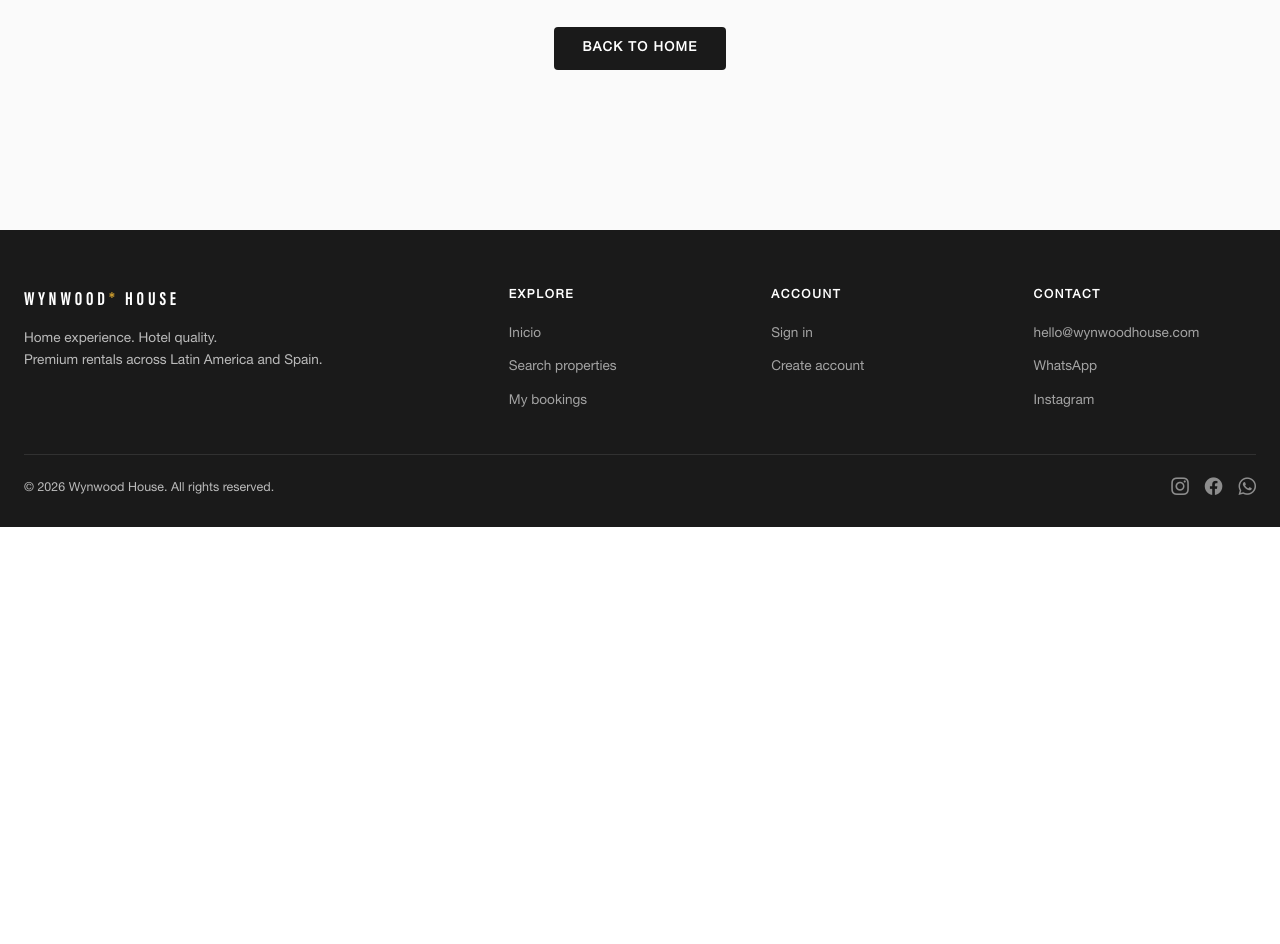
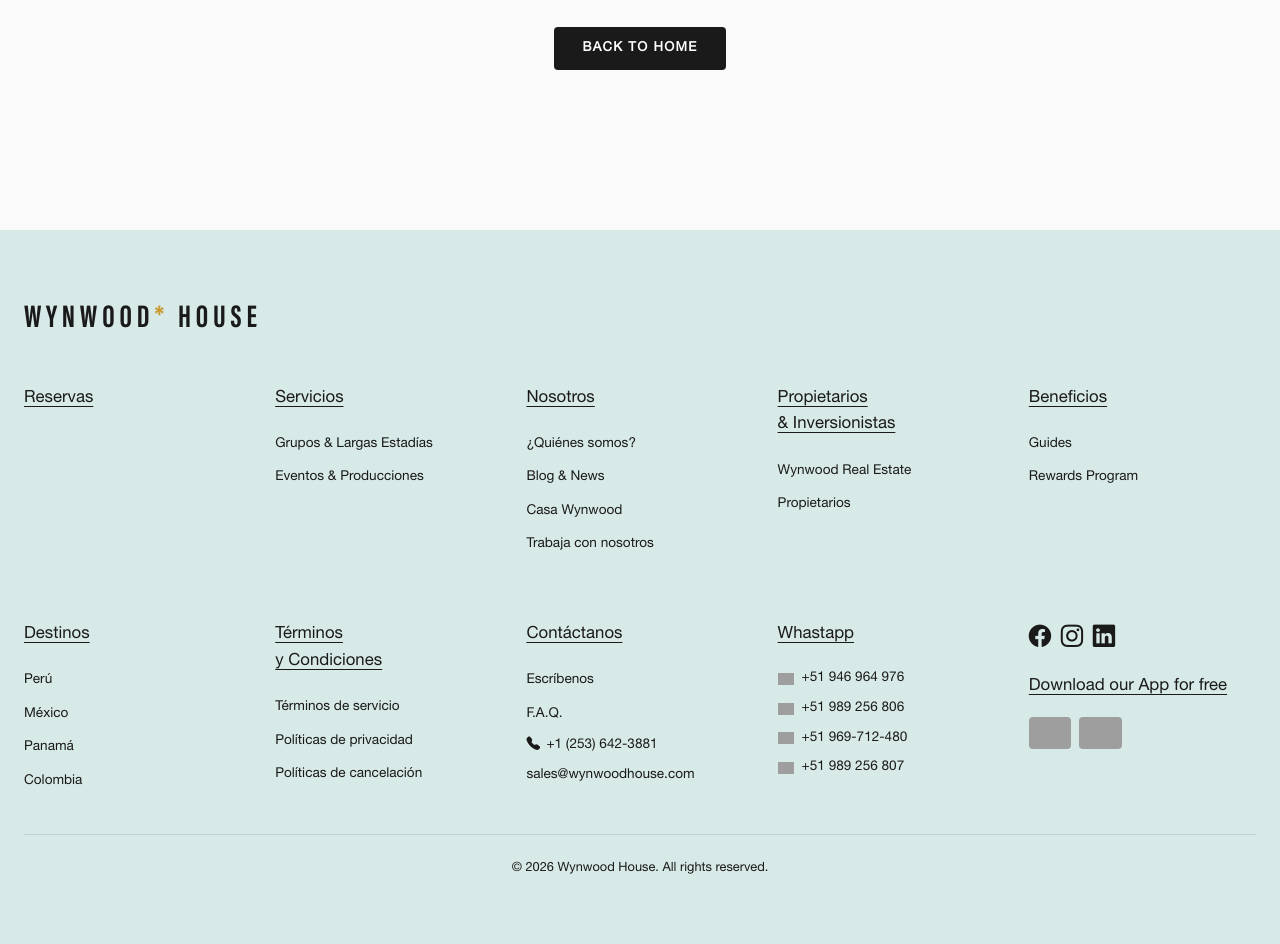
Before and after one commit to jeanpierrers1995/wynwood, a Django app: page /search/ in a window 1280 px wide. Shown: the part 649-1593 px from the top of the page. Before the commit the page ends 1176 px from the top, so only its background shows below. Run offline with Django 5.2, Linux system fonts and the light colour scheme; data that the repository does not hold is empty; grey boxes are pictures that could not be loaded.

Commit message:
refactor: Remove `api` app and redesign footer layout
- Deleted the `api` app and its related files.
- Updated footer with a new multi-column layout, additional links, and improved styling.
- Revised homepage to include an events section and enhanced featured properties display.

```diff
--- a/static/css/main.css
+++ b/static/css/main.css
@@ -1032,88 +1032,58 @@ h3 {
 }
 
 .footer {
-  background: var(--black);
-  color: rgba(255, 255, 255, .7);
-  padding: 3.5rem 1.5rem 1.5rem;
+  background: #D8EAE8;
+  color: var(--black);
+  padding: 4rem 1.5rem;
+  font-family: var(--font-body);
 }
-
+.footer-logo {
+  font-family: var(--font-heading);
+  font-size: 2rem;
+  letter-spacing: .15em;
+  color: var(--black);
+  text-transform: uppercase;
+  margin-bottom: 2.5rem;
+  max-width: 1280px;
+  margin-left: auto;
+  margin-right: auto;
+}
+.footer-logo span { color: var(--gold); }
 .footer-inner {
   max-width: 1280px;
   margin: 0 auto;
   display: grid;
-  grid-template-columns: 2fr 1fr 1fr 1fr;
-  gap: 2.5rem;
+  grid-template-columns: repeat(5, 1fr);
+  gap: 4rem 1.5rem;
   margin-bottom: 2.5rem;
 }
-
-.footer-logo {
-  font-family: var(--font-heading);
-  font-size: 1.2rem;
-  letter-spacing: .2em;
-  color: var(--white);
-  text-transform: uppercase;
-  margin-bottom: .75rem;
+.footer-col { display: flex; flex-direction: column; }
+.footer-heading {
+  font-size: 1.05rem;
+  color: var(--black);
+  margin-bottom: 1.2rem;
+  text-decoration: underline;
+  text-underline-offset: 4px;
+  text-decoration-thickness: 1px;
 }
-
-.footer-logo span {
-  color: var(--gold);
-}
-
-.footer-tagline {
-  font-size: .85rem;
-  line-height: 1.6;
-}
-
-.footer-heading {
-  font-size: .75rem;
-  text-transform: uppercase;
-  letter-spacing: .14em;
-  color: var(--white);
-  font-weight: 700;
-  margin-bottom: 1rem;
-}
-
-.footer-links {
-  list-style: none;
-  display: flex;
-  flex-direction: column;
-  gap: .5rem;
-}
-
-.footer-links a {
-  font-size: .85rem;
-  color: rgba(255, 255, 255, .6);
-  transition: color var(--transition);
-}
-
-.footer-links a:hover {
-  color: var(--gold);
-}
-
+.footer-links { list-style: none; display: flex; flex-direction: column; gap: .5rem; }
+.footer-links a, .footer-text { font-size: .85rem; color: var(--black); transition: opacity var(--transition); }
+.footer-links a:hover { opacity: .7; }
+.footer-whatsapp { display: flex; flex-direction: column; gap: .5rem; font-size: .85rem; }
+.footer-whatsapp-item { display: flex; align-items: center; gap: .5rem; }
+.footer-whatsapp-item img { width: 16px; height: 12px; object-fit: cover; }
+.footer-social { display: flex; gap: .6rem; margin-bottom: 1rem; }
+.footer-social a { color: var(--black); font-size: 1.4rem; transition: opacity var(--transition); }
+.footer-social a:hover { opacity: .7; }
+.footer-app-links { display: flex; gap: .5rem; margin-top: .5rem; }
+.footer-app-links img { height: 32px; border-radius: 4px; }
 .footer-bottom {
-  border-top: 1px solid rgba(255, 255, 255, .1);
-  padding-top: 1.2rem;
-  display: flex;
-  justify-content: space-between;
-  align-items: center;
-  font-size: .78rem;
+  border-top: 1px solid rgba(0,0,0,.1);
+  padding-top: 1.5rem;
+  text-align: center;
+  font-size: .8rem;
   max-width: 1280px;
   margin: 0 auto;
-}
-
-.social-links {
-  display: flex;
-  gap: 1rem;
-}
-
-.social-links a {
-  color: rgba(255, 255, 255, .5);
-  font-size: 1.1rem;
-  transition: color var(--transition);
-}
-
-.social-links a:hover {
-  color: var(--gold);
 }
 
 .search-layout {
--- a/templates/partials/_footer.html
+++ b/templates/partials/_footer.html
@@ -1,50 +1,115 @@
-{% load i18n %}
+{% load i18n static %}
 <footer class="footer">
+  <div class="footer-logo">wynwood<span>*</span> house</div>
+
   <div class="footer-inner">
-    <div>
-      <div class="footer-logo">wynwood<span>*</span> house</div>
-      <p class="footer-tagline">{% trans 'Home experience. Hotel quality.' %}<br>{% trans 'Premium rentals across Latin America and Spain.' %}</p>
-    </div>
-    <div>
-      <div class="footer-heading">{% trans 'Explore' %}</div>
+    <!-- Row 1 -->
+    <div class="footer-col">
+      <div class="footer-heading">Reservas</div>
       <ul class="footer-links">
-        <li><a href="{% url 'properties:home' %}">{% trans 'Home' %}</a></li>
-        <li><a href="{% url 'properties:search' %}">{% trans 'Search properties' %}</a></li>
-        <li><a href="{% url 'bookings:my-bookings' %}">{% trans 'My bookings' %}</a></li>
+        <li></li>
       </ul>
     </div>
-    <div>
-      <div class="footer-heading">{% trans 'Account' %}</div>
+
+    <div class="footer-col">
+      <div class="footer-heading">Servicios</div>
       <ul class="footer-links">
-        {% if user.is_authenticated %}
-          <li><a href="{% url 'accounts:profile' %}">{% trans 'My profile' %}</a></li>
-          <li>
-            <form action="{% url 'accounts:logout' %}" method="post" style="display:inline;">
-              {% csrf_token %}
-              <button type="submit" style="background:none;border:none;color:rgba(255,255,255,.6);font-size:.85rem;cursor:pointer;padding:0;font-family:inherit;">{% trans 'Sign out' %}</button>
-            </form>
-          </li>
-        {% else %}
-          <li><a href="{% url 'accounts:login' %}">{% trans 'Sign in' %}</a></li>
-          <li><a href="{% url 'accounts:register' %}">{% trans 'Create account' %}</a></li>
-        {% endif %}
+        <li><a href="#">Grupos & Largas Estadías</a></li>
+        <li><a href="#">Eventos & Producciones</a></li>
       </ul>
     </div>
-    <div>
-      <div class="footer-heading">{% trans 'Contact' %}</div>
+
+    <div class="footer-col">
+      <div class="footer-heading">Nosotros</div>
       <ul class="footer-links">
-        <li><a href="mailto:hello@wynwoodhouse.com">hello@wynwoodhouse.com</a></li>
-        <li><a href="#">{% trans 'WhatsApp' %}</a></li>
-        <li><a href="#">Instagram</a></li>
+        <li><a href="#">¿Quiénes somos?</a></li>
+        <li><a href="#">Blog & News</a></li>
+        <li><a href="#">Casa Wynwood</a></li>
+        <li><a href="#">Trabaja con nosotros</a></li>
       </ul>
     </div>
-  </div>
-  <div class="footer-bottom">
-    <span>&copy; {% now "Y" %} Wynwood House. {% trans 'All rights reserved.' %}</span>
-    <div class="social-links">
-      <a href="#" aria-label="Instagram"><i class="bi bi-instagram"></i></a>
-      <a href="#" aria-label="Facebook"><i class="bi bi-facebook"></i></a>
-      <a href="#" aria-label="WhatsApp"><i class="bi bi-whatsapp"></i></a>
+
+    <div class="footer-col">
+      <div class="footer-heading">Propietarios<br>& Inversionistas</div>
+      <ul class="footer-links">
+        <li><a href="#">Wynwood Real Estate</a></li>
+        <li><a href="#">Propietarios</a></li>
+      </ul>
+    </div>
+
+    <div class="footer-col">
+      <div class="footer-heading">Beneficios</div>
+      <ul class="footer-links">
+        <li><a href="#">Guides</a></li>
+        <li><a href="#">Rewards Program</a></li>
+      </ul>
+    </div>
+
+    <!-- Row 2 -->
+    <div class="footer-col">
+      <div class="footer-heading">Destinos</div>
+      <ul class="footer-links">
+        <li><a href="#">Perú</a></li>
+        <li><a href="#">México</a></li>
+        <li><a href="#">Panamá</a></li>
+        <li><a href="#">Colombia</a></li>
+      </ul>
+    </div>
+
+    <div class="footer-col">
+      <div class="footer-heading">Términos<br>y Condiciones</div>
+      <ul class="footer-links">
+        <li><a href="#">Términos de servicio</a></li>
+        <li><a href="#">Políticas de privacidad</a></li>
+        <li><a href="#">Políticas de cancelación</a></li>
+      </ul>
+    </div>
+
+    <div class="footer-col">
+      <div class="footer-heading">Contáctanos</div>
+      <ul class="footer-links">
+        <li><a href="#">Escríbenos</a></li>
+        <li><a href="#">F.A.Q.</a></li>
+      </ul>
+      <div class="footer-text" style="margin-top: .5rem; display:flex; align-items:center; gap:.4rem;">
+        <i class="bi bi-telephone-fill"></i> +1 (253) 642-3881
+      </div>
+      <a href="mailto:sales@wynwoodhouse.com" class="footer-text" style="margin-top: .5rem;">sales@wynwoodhouse.com</a>
+    </div>
+
+    <div class="footer-col">
+      <div class="footer-heading">Whastapp</div>
+      <div class="footer-whatsapp">
+        <div class="footer-whatsapp-item">
+          <img src="https://flagcdn.com/w20/co.png" alt="Colombia"> +51 946 964 976
+        </div>
+        <div class="footer-whatsapp-item">
+          <img src="https://flagcdn.com/w20/pa.png" alt="Panama"> +51 989 256 806
+        </div>
+        <div class="footer-whatsapp-item">
+          <img src="https://flagcdn.com/w20/mx.png" alt="Mexico"> +51 969-712-480
+        </div>
+        <div class="footer-whatsapp-item">
+          <img src="https://flagcdn.com/w20/pe.png" alt="Peru"> +51 989 256 807
+        </div>
+      </div>
+    </div>
+
+    <div class="footer-col">
+      <div class="footer-social">
+        <a href="#"><i class="bi bi-facebook"></i></a>
+        <a href="#"><i class="bi bi-instagram"></i></a>
+        <a href="#"><i class="bi bi-linkedin"></i></a>
+      </div>
+      <div class="footer-heading" style="text-decoration: underline; margin-bottom: .5rem;">Download our App for free</div>
+      <div class="footer-app-links">
+        <a href="#"><img src="https://upload.wikimedia.org/wikipedia/commons/3/3c/Download_on_the_App_Store_Badge.svg" alt="App Store"></a>
+        <a href="#"><img src="https://upload.wikimedia.org/wikipedia/commons/7/78/Google_Play_Store_badge_EN.svg" alt="Google Play"></a>
+      </div>
     </div>
   </div>
+
+  <div class="footer-bottom">
+    &copy; {% now "Y" %} Wynwood House. All rights reserved.
+  </div>
 </footer>
```
Also changed, not shown: apps/api/apps.py (deleted, +0 -9 lines), templates/pages/home.html (+87 -6 lines), apps/api/__init__.py (deleted), apps/api/admin.py (deleted), apps/api/migrations/__init__.py (deleted), apps/api/models.py (deleted), apps/api/tests.py (deleted), apps/api/views.py (deleted).
